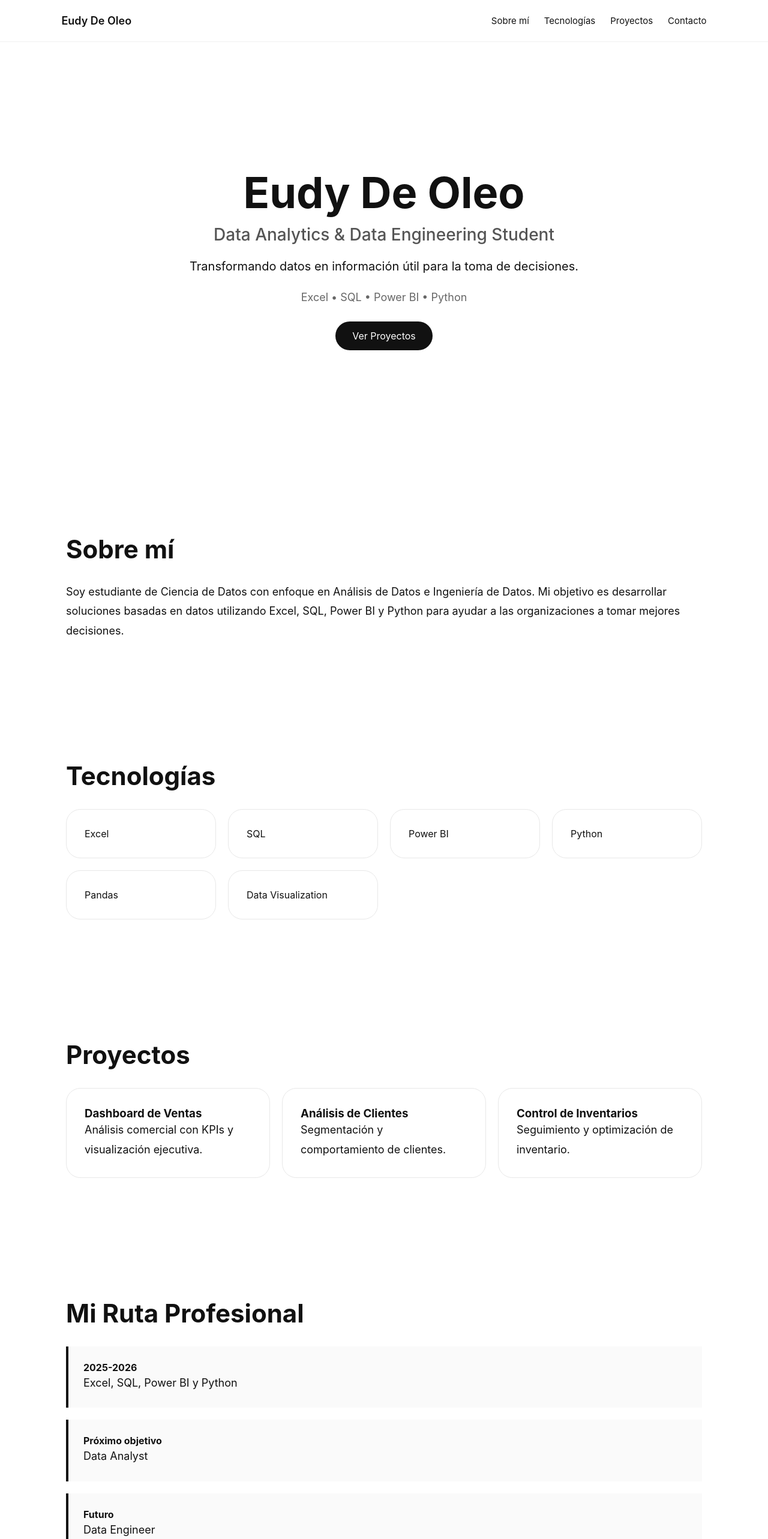
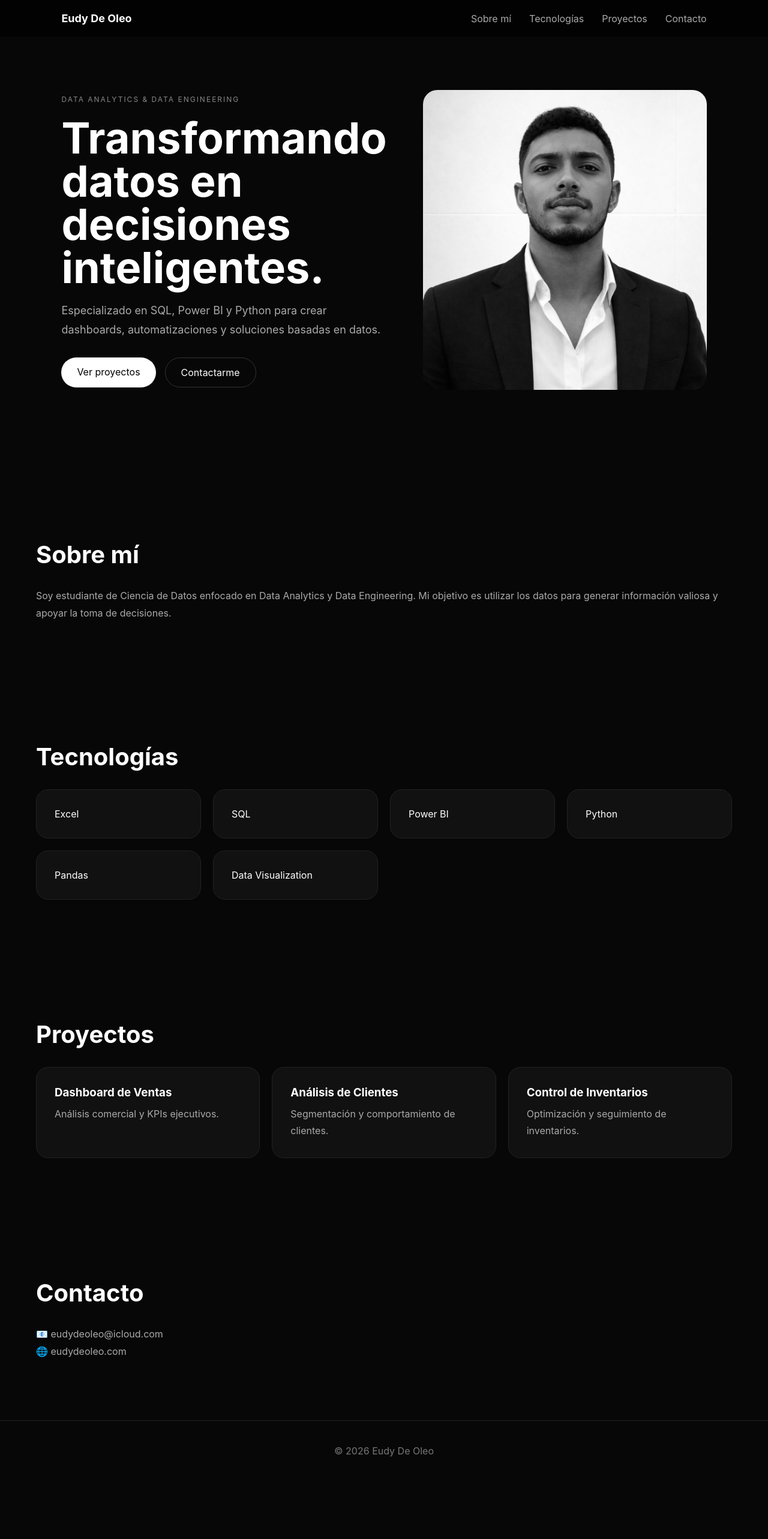
Before and after one commit to eudydeoleo/eudy-portfolio, a Next.js app: page / in a window 1280 px wide. Shown: the top 2566 px of the page at 60% size. After the commit the page ends 2469 px from the top, so only its background shows below. Built offline with nearby package versions, Linux system fonts and the light colour scheme.

Commit message:
actualizando diseño

```diff
--- a/app/globals.css
+++ b/app/globals.css
@@ -9,97 +9,124 @@ scroll-behavior:smooth;
 }
 
 body{
-font-family:-apple-system,BlinkMacSystemFont,'Segoe UI',sans-serif;
-background:#ffffff;
-color:#111111;
+  font-family:-apple-system,BlinkMacSystemFont,"Segoe UI",sans-serif;
+  background:#070707;
+  color:white;
 }
 
-.navbar{
-position:sticky;
+.nav{
+  position:fixed;
   top:0;
-z-index:100;
+  width:100%;
+  padding:20px 8%;
   display:flex;
   justify-content:space-between;
   align-items:center;
-padding:24px 8%;
-background:rgba(255,255,255,.8);
+  background:rgba(0,0,0,.6);
   backdrop-filter:blur(20px);
-border-bottom:1px solid #f1f1f1;
+  z-index:100;
 }
 
 .logo{
-font-weight:600;
+  font-weight:700;
   font-size:18px;
 }
 
 .menu{
   display:flex;
-gap:25px;
+  gap:30px;
 }
 
 .menu a{
   text-decoration:none;
-color:#111;
-font-size:15px;
+  color:#aaa;
+}
+
+.menu a:hover{
+  color:white;
 }
 
 .hero{
-min-height:90vh;
+  min-height:100vh;
   display:flex;
-flex-direction:column;
-justify-content:center;
   align-items:center;
-text-align:center;
-padding:20px;
+  padding:120px 8%;
 }
 
-.hero h1{
-font-size:72px;
-font-weight:700;
-margin-bottom:10px;
+.hero-content{
+  width:100%;
+  display:grid;
+  grid-template-columns:1fr 1fr;
+  gap:60px;
+  align-items:center;
 }
 
-.hero h2{
-font-size:28px;
-font-weight:500;
-color:#555;
-margin-bottom:20px;
+.tag{
+  color:#888;
+  letter-spacing:2px;
+  font-size:12px;
 }
 
-.hero p{
-font-size:20px;
-max-width:700px;
-line-height:1.6;
-margin-bottom:25px;
+.hero-text h1{
+  font-size:72px;
+  line-height:1;
+  margin:20px 0;
 }
 
-.tech{
+.hero-text p{
+  color:#aaa;
+  line-height:1.8;
   font-size:18px;
-color:#666;
-margin-bottom:30px;
 }
 
-.button{
-padding:14px 28px;
-background:#111;
-color:white;
+.buttons{
+  margin-top:30px;
+  display:flex;
+  gap:15px;
+}
+
+.btn-primary{
+  background:white;
+  color:black;
   text-decoration:none;
+  padding:14px 26px;
   border-radius:999px;
 }
 
+.btn-secondary{
+  border:1px solid #333;
+  color:white;
+  text-decoration:none;
+  padding:14px 26px;
+  border-radius:999px;
+}
+
+.hero-image{
+  display:flex;
+  justify-content:center;
+}
+
+.hero-image img{
+  width:100%;
+  max-width:520px;
+  border-radius:24px;
+  object-fit:cover;
+  filter:grayscale(100%);
+}
+
 .section{
-max-width:1100px;
+  max-width:1200px;
   margin:auto;
   padding:100px 20px;
 }
 
 .section h2{
-font-size:42px;
   margin-bottom:30px;
+  font-size:40px;
 }
 
 .section p{
-font-size:18px;
+  color:#aaa;
   line-height:1.8;
 }
 
@@ -110,9 +137,10 @@ gap:20px;
 }
 
 .card{
+  background:#111;
+  border:1px solid #222;
   padding:30px;
-border:1px solid #e8e8e8;
-border-radius:24px;
+  border-radius:20px;
   transition:.3s;
 }
 
@@ -120,39 +148,41 @@ transition:.3s;
   transform:translateY(-5px);
 }
 
-.timeline{
-display:flex;
-flex-direction:column;
-gap:20px;
-}
-
-.step{
-padding:25px;
-border-left:4px solid #111;
-background:#fafafa;
+.card h3{
+  margin-bottom:10px;
 }
 
 footer{
+  text-align:center;
   padding:40px;
-text-align:center;
-border-top:1px solid #eee;
+  border-top:1px solid #222;
+  color:#777;
 }
 
 @media(max-width:768px){
-
-.hero h1{
-font-size:42px;
-}
-
-.hero h2{
-font-size:20px;
-}
 
   .menu{
     display:none;
   }
 
-.section h2{
-font-size:32px;
+  .hero-content{
+    grid-template-columns:1fr;
+    text-align:center;
+  }
+
+  .hero-text h1{
+    font-size:48px;
+  }
+
+  .buttons{
+    justify-content:center;
+  }
+
+  .hero-image{
+    order:-1;
+  }
+
+  .hero-image img{
+    max-width:300px;
   }
 }
--- a/app/page.js
+++ b/app/page.js
@@ -1,7 +1,9 @@
+"use client";
+
 export default function Home() {
   return (
     <>
-      <nav className="navbar">
+      <nav className="nav">
         <div className="logo">Eudy De Oleo</div>
 
         <div className="menu">
@@ -13,35 +15,46 @@ export default function Home() {
       </nav>
 
       <section className="hero">
-        <h1>Eudy De Oleo</h1>
+        <div className="hero-content">
+          <div className="hero-text">
+            <span className="tag">DATA ANALYTICS & DATA ENGINEERING</span>
 
-        <h2>
-          Data Analytics & Data Engineering Student
-        </h2>
+            <h1>
+              Transformando datos en decisiones inteligentes.
+            </h1>
 
-        <p>
-          Transformando datos en información útil para la toma de decisiones.
-        </p>
+            <p>
+              Especializado en SQL, Power BI y Python para crear
+              dashboards, automatizaciones y soluciones basadas en datos.
+            </p>
 
-        <div className="tech">
-          Excel • SQL • Power BI • Python
+            <div className="buttons">
+              <a href="#projects" className="btn-primary">
+                Ver proyectos
+              </a>
+
+              <a href="#contact" className="btn-secondary">
+                Contactarme
+              </a>
+            </div>
+          </div>
+
+          <div className="hero-image">
+            <img
+              src="/eudy.jpg"
+              alt="Eudy De Oleo"
+            />
+          </div>
         </div>
-
-        <a href="#projects" className="button">
-          Ver Proyectos
-        </a>
       </section>
 
       <section id="about" className="section">
         <h2>Sobre mí</h2>
 
         <p>
-          Soy estudiante de Ciencia de Datos con enfoque en
-          Análisis de Datos e Ingeniería de Datos.
-
-          Mi objetivo es desarrollar soluciones basadas en datos
-          utilizando Excel, SQL, Power BI y Python para ayudar
-          a las organizaciones a tomar mejores decisiones.
+          Soy estudiante de Ciencia de Datos enfocado en Data Analytics
+          y Data Engineering. Mi objetivo es utilizar los datos para
+          generar información valiosa y apoyar la toma de decisiones.
         </p>
       </section>
 
@@ -62,66 +75,32 @@ export default function Home() {
         <h2>Proyectos</h2>
 
         <div className="grid">
-
           <div className="card">
             <h3>Dashboard de Ventas</h3>
-            <p>
-              Análisis comercial con KPIs y visualización ejecutiva.
-            </p>
+            <p>Análisis comercial y KPIs ejecutivos.</p>
           </div>
 
           <div className="card">
             <h3>Análisis de Clientes</h3>
-            <p>
-              Segmentación y comportamiento de clientes.
-            </p>
+            <p>Segmentación y comportamiento de clientes.</p>
           </div>
 
           <div className="card">
             <h3>Control de Inventarios</h3>
-            <p>
-              Seguimiento y optimización de inventario.
-            </p>
+            <p>Optimización y seguimiento de inventarios.</p>
           </div>
-
-        </div>
-      </section>
-
-      <section className="section">
-        <h2>Mi Ruta Profesional</h2>
-
-        <div className="timeline">
-
-          <div className="step">
-            <strong>2025-2026</strong>
-            <p>Excel, SQL, Power BI y Python</p>
-          </div>
-
-          <div className="step">
-            <strong>Próximo objetivo</strong>
-            <p>Data Analyst</p>
-          </div>
-
-          <div className="step">
-            <strong>Futuro</strong>
-            <p>Data Engineer</p>
-          </div>
-
         </div>
       </section>
 
       <section id="contact" className="section">
         <h2>Contacto</h2>
 
-        <p>Email: contacto@eudydeoleo.com</p>
-        <p>LinkedIn: linkedin.com/in/eudydeoleo</p>
-        <p>GitHub: github.com/eudydeoleo</p>
+        <p>📧 eudydeoleo@icloud.com</p>
+        <p>🌐 eudydeoleo.com</p>
       </section>
 
       <footer>
-        <p>
-          © 2026 Eudy De Oleo
-        </p>
+        © 2026 Eudy De Oleo
       </footer>
     </>
   );
--- a/package.json
+++ b/package.json
@@ -8,6 +8,7 @@
     "start": "next start"
   },
   "dependencies": {
+    "framer-motion": "^12.40.0",
     "next": "latest",
     "react": "latest",
     "react-dom": "latest"
```
Also changed, not shown: public/eudy.jpg (added), 1 other file (tests, documents, lock files or other folders). Lines whose indentation alone changed are shown as unchanged.
